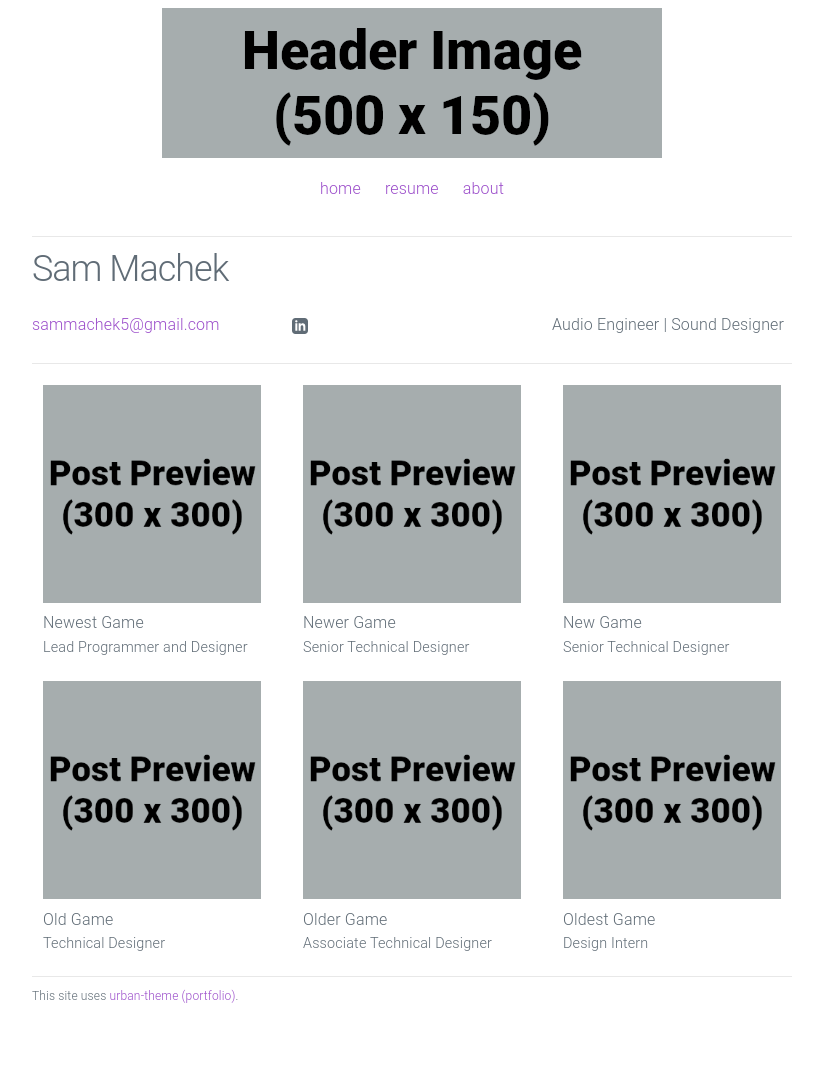
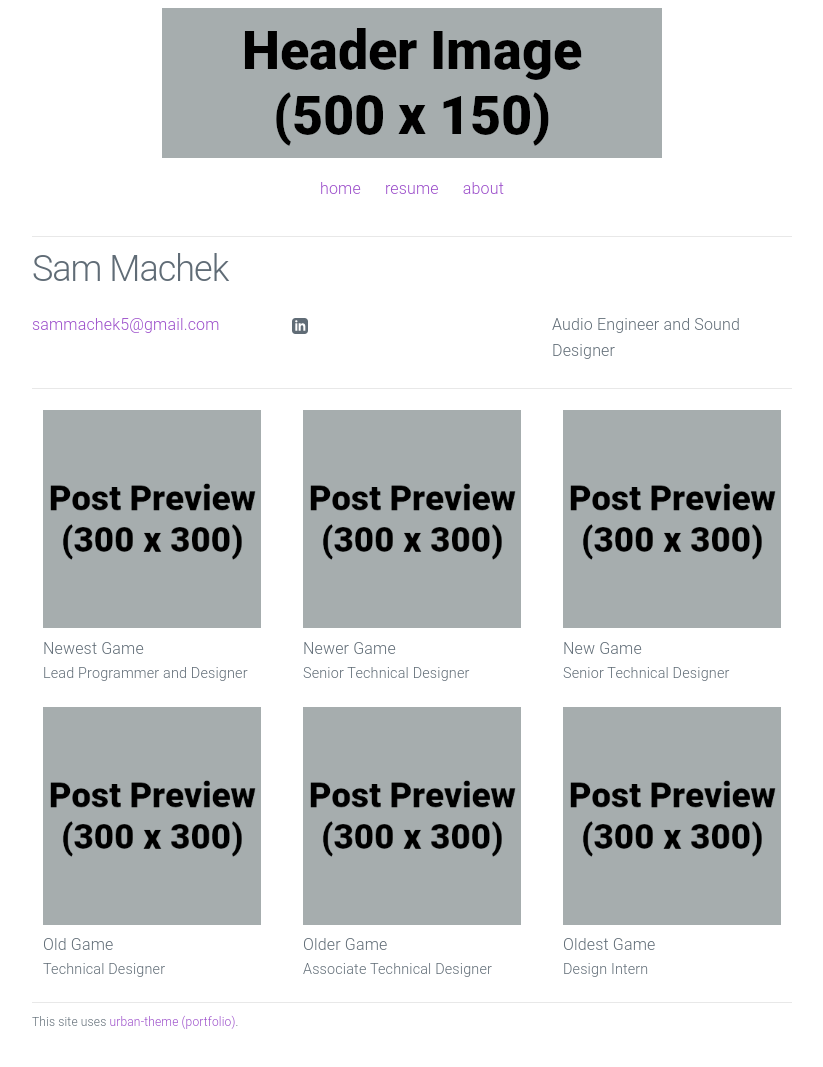
Before and after one commit to SamMachekPortfolio/SamMachekPortfolio.github.io, a Jekyll site: the page built from index.html, in a window 1280 px wide. Shown: the whole page, without its empty margins (228-1051 px from the left). Built offline with Jekyll 4.4.1, drawn with Linux system fonts in a browser that asks for light colours; before the commit the page ends 1041 px from its top, so only the background shows below that.

Commit message:
Update _config.yml

```diff
--- a/_config.yml
+++ b/_config.yml
@@ -2,7 +2,7 @@
 title: Sam Machek
 email: sammachek5@gmail.com
 description: > # keep this and put description below
-  Audio Engineer | Sound Designer
+  Audio Engineer and Sound Designer
 url: "SamMachekPortfolio.github.io" # the base hostname & protocol for your site
 linkedin_url: "www.linkedin.com/in/sam-machek-410247382"
 footer_text: "This site uses <a href='https://github.com/gamingportfolio/urban-theme-portfolio'>urban-theme (portfolio)</a>."
```
